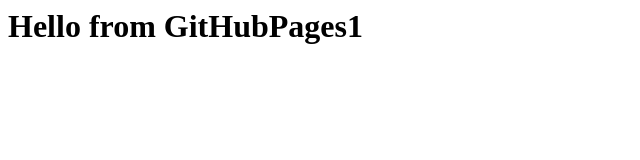
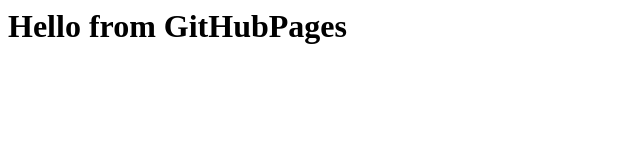
Before and after one commit to Ruslanhf/lesson_4, a plain HTML site: page index.html in a window 1280 px wide. Shown: the full height of the page, 0-640 px from the left. Drawn offline with Linux system fonts and the light colour scheme.

Commit message:
commit for pages

```diff
--- a/index.html
+++ b/index.html
@@ -1 +1 @@
-<h1>Hello from GitHubPages1</h1>
+<h1>Hello from GitHubPages</h1>
```
